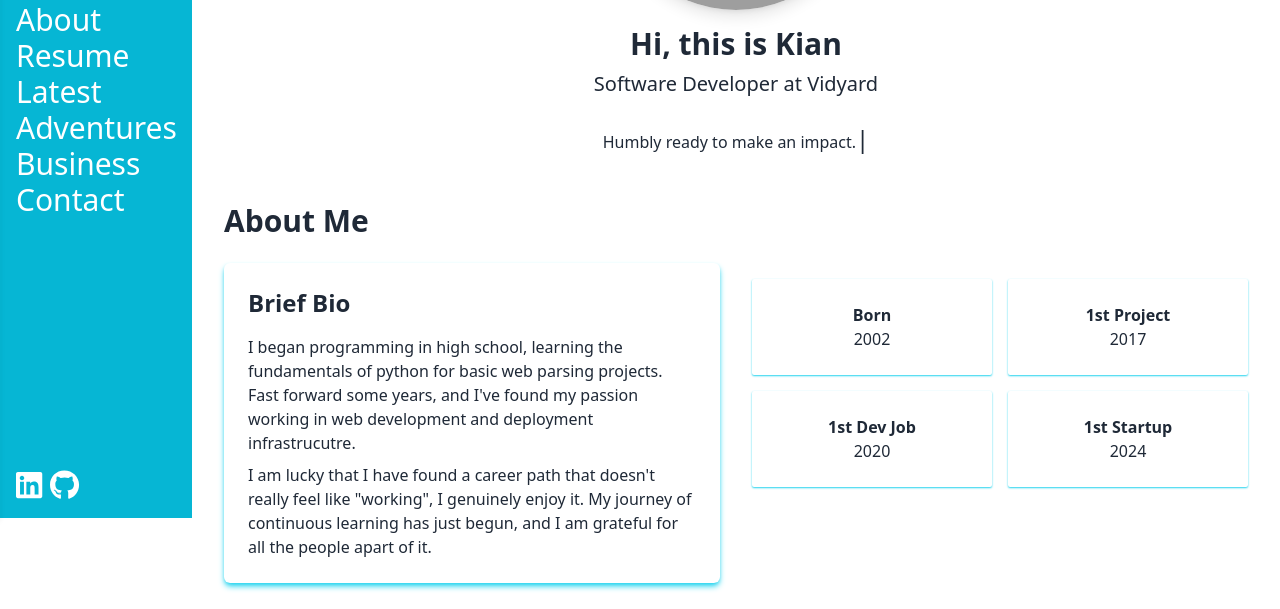
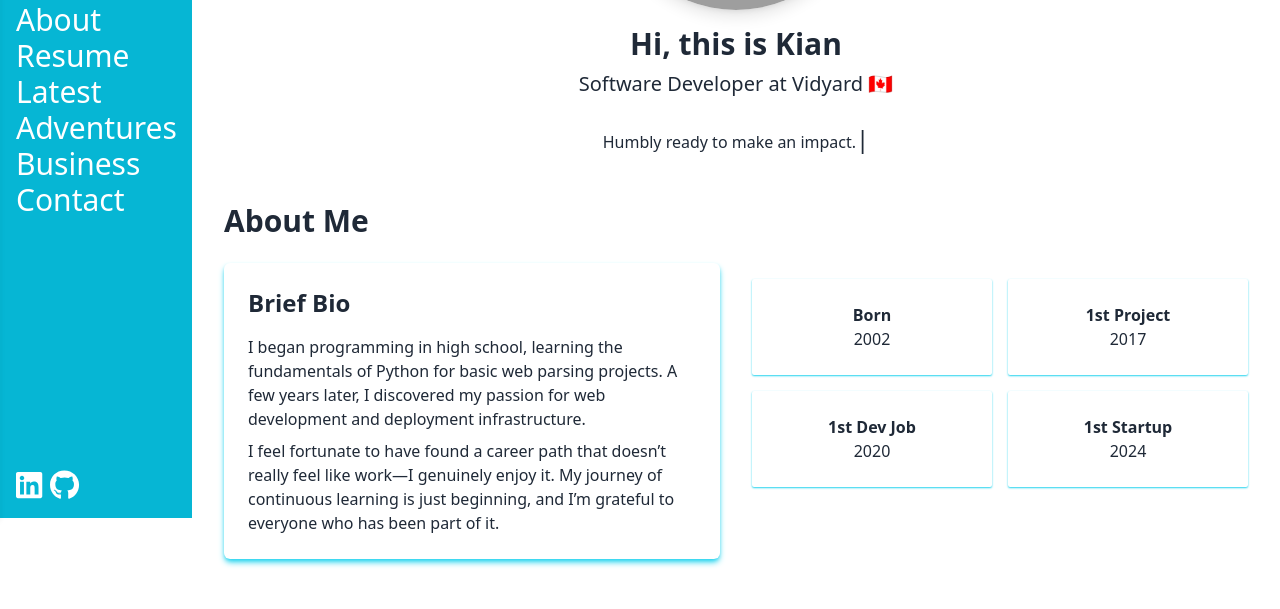
Before and after one commit to duble-k/kiancode, a React (Vite) app: page / in a window 1280 px wide. Shown: the part 282-891 px from the top of the page. Built offline with nearby package versions, Linux system fonts and the light colour scheme; grey boxes are pictures that could not be loaded.

Commit message:
Minor UI and verbage updates

```diff
--- a/src/components/About.jsx
+++ b/src/components/About.jsx
@@ -18,12 +18,10 @@ const About = React.forwardRef((props, ref) => {
                         <div className="rounded-md shadow-md shadow-cyan-400 p-6">
                             <h3 className="text-2xl font-semibold">Brief Bio</h3>
                             <p className="mt-4">
-                                I began programming in high school, learning the fundamentals of python for basic web parsing projects.
-                                Fast forward some years, and I've found my passion working in web development and deployment infrastrucutre.
+                            I began programming in high school, learning the fundamentals of Python for basic web parsing projects. A few years later, I discovered my passion for web development and deployment infrastructure.
                             </p>
                             <p className="mt-2">
-                                I am lucky that I have found a career path that doesn't really feel like "working", I genuinely enjoy it.
-                                My journey of continuous learning has just begun, and I am grateful for all the people apart of it.
+                            I feel fortunate to have found a career path that doesn’t really feel like work—I genuinely enjoy it. My journey of continuous learning is just beginning, and I’m grateful to everyone who has been part of it.
                             </p>
                         </div>
                     </div>
--- a/src/components/Home.jsx
+++ b/src/components/Home.jsx
@@ -55,7 +55,7 @@ const Home = () => {
             <div className="flex flex-col items-center">
                 <img src="https://firebasestorage.googleapis.com/v0/b/kiancode.appspot.com/o/profile.jpeg?alt=media&token=6205ee9b-4b82-4f36-a825-969b7b5b8bf2" alt="Profile" className="lg:w-64 lg:h-64 w-48 h-48 rounded-full shadow-lg" />
                 <h1 className="text-3xl font-bold mt-4">Hi, this is Kian</h1>
-                <p className="text-xl mt-2">Software Developer at Vidyard</p>
+                <p className="text-xl mt-2">Software Developer at Vidyard 🇨🇦</p>
             </div>
             <div className="flex flex-col items-center justify-center">
             <p className="text-center mt-6 relative">
```
